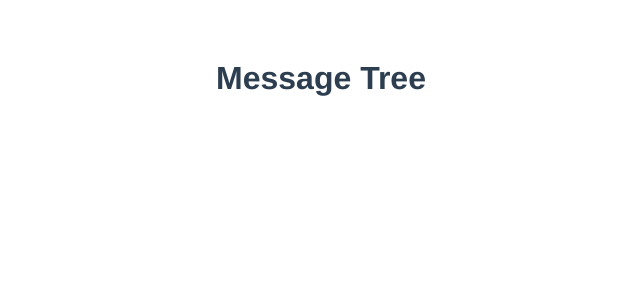
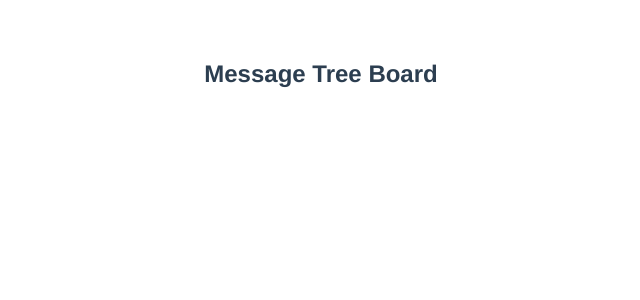
Before and after one commit to SvenSkoglund/messageTree, a Vue app in the folder message-tree-ui/: page / in a window 1280 px wide. Shown: the top 300 px of the page, without its empty margins (319-959 px from the left). Built offline with nearby package versions, Linux system fonts and the light colour scheme.

Commit message:
Adding in possible endpoint calls to backend

```diff
--- a/message-tree-ui/src/App.vue
+++ b/message-tree-ui/src/App.vue
@@ -1,16 +1,16 @@
 <template>
   <div id="app">
-    <HelloWorld msg="Welcome to Your Vue.js App"/>
+   <MessageTree v-bind:messages="messages"/>
   </div>
 </template>
 
 <script>
-import HelloWorld from './components/HelloWorld.vue'
+import MessageTree from './components/MessageTree.vue'
 
 export default {
   name: 'app',
   components: {
-    HelloWorld
+    MessageTree
   }
 }
 </script>
--- a/message-tree-ui/src/components/HelloWorld.vue
+++ b/message-tree-ui/src/components/HelloWorld.vue
@@ -1,6 +1,6 @@
 <template>
   <div class="hello">
-    <h1>Message Tree</h1>
+    <h1>Hello</h1>
   </div>
 </template>
 
--- a/message-tree-ui/src/components/MessageTree.vue
+++ b/message-tree-ui/src/components/MessageTree.vue
@@ -1,10 +1,16 @@
 <template>
+    <div>
+        <h2>Message Tree Board</h2>
+        <div>
 
+        </div>
+    </div>
 </template>
 
 <script>
     export default {
-        name: "MessageTree"
+        name: "MessageTree",
+        props: ["messages"]
     }
 </script>
 
```
Also changed, not shown: message-tree-ui/src/components/backend-api.js (added, +23 -0 lines).
